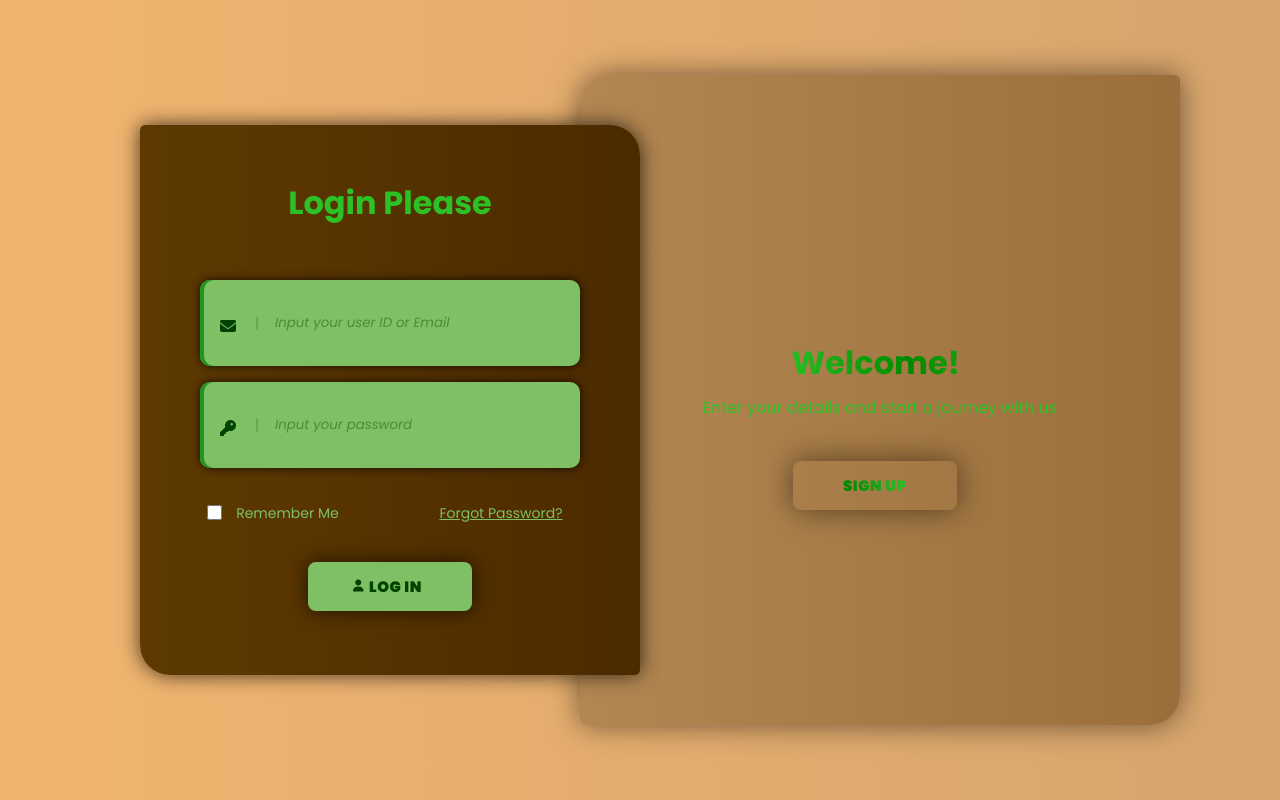
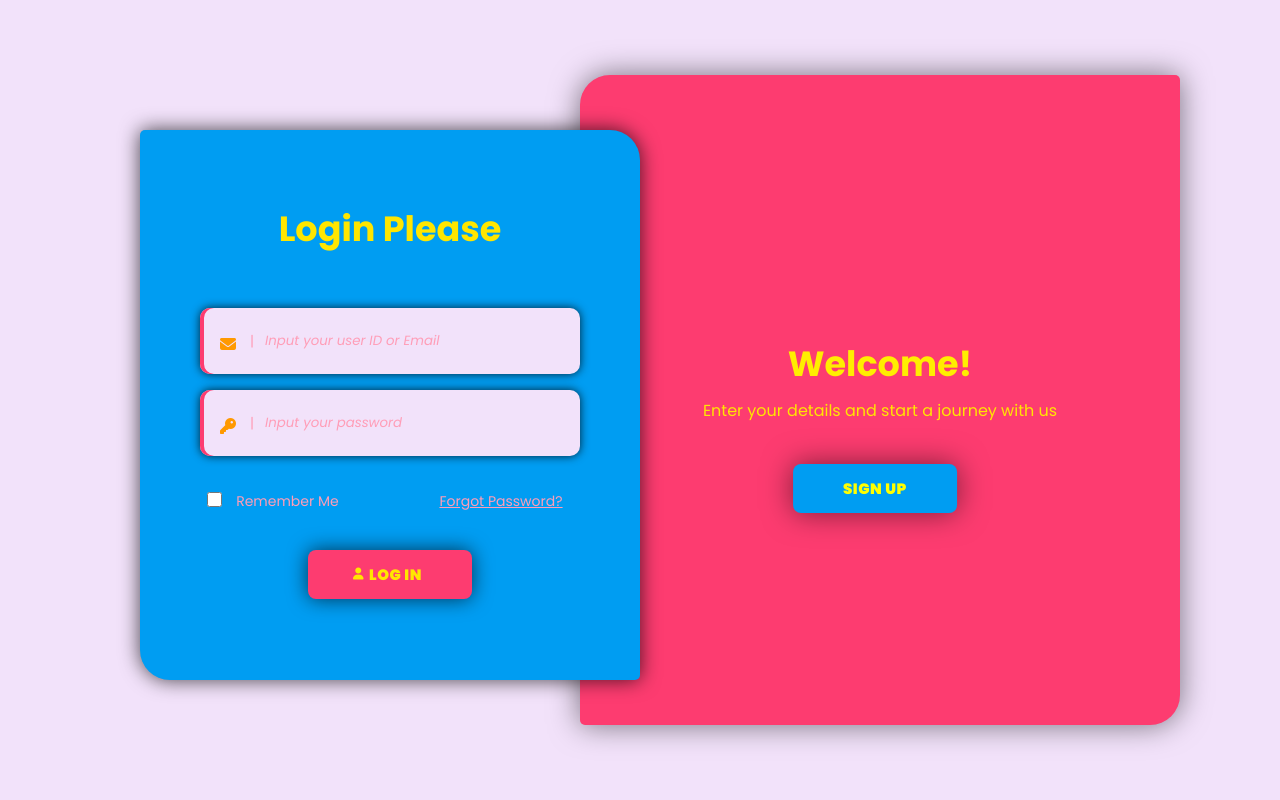
Before and after one commit to EmpireTech-Internship-Program/internship-program-ui-lazaro, a plain HTML site: page Project/Login/index.html in a window 1280 px wide. Drawn offline with Linux system fonts and the light colour scheme; files whose address does not match are found by name.

Commit message:
color palette update | Bank view in progress

```diff
--- a/Project/Login/index.html
+++ b/Project/Login/index.html
@@ -6,12 +6,14 @@
     <meta name="viewport" content="width=device-width, initial-scale=1.0">
     <link rel="stylesheet" href="../css/styles.css">
     <link rel="stylesheet" href="https://cdnjs.cloudflare.com/ajax/libs/font-awesome/6.5.1/css/all.min.css">
-    <link rel="icon" type="image/png" href="../images/Logo-BrownBG.png">
+    <link rel="icon" type="image/png" href="../images/Empire Finance Network logos 2/Empire Finance Network-logos_transparent resized.png">
     <title>Welcome - Empire Finance Network</title>
 </head>
 
 <body>
 
+    <main>
+        <section>
             <div class="container">
                 <div class="login-container">
                     <form>
@@ -35,12 +37,15 @@
                             <a href="../Login/index_recovery.html">Forgot Password?</a>
                         </div>
                         <button type="submit">
-                    <i class="fa-solid fa-user"></i>
+                            <i class="fa-solid fa-user"></i><span></span>
                             Log in
                         </button>
                     </form>
                 </div>
             </div>
+        </section>
+
+        <section>
             <div class="toggle-container" id="container">
                 <div class="signUp-container">
                     <h1>Welcome!</h1>
@@ -48,6 +53,9 @@
                     <button>Sign Up</button>
                 </div>
             </div>
+        </section>
+    </main>
+
     <script src="js/script.js"></script>
 
 </body>
--- a/Project/css/PasswordReset.css
+++ b/Project/css/PasswordReset.css
@@ -8,8 +8,7 @@
 }
 
 body {
-    background-color: #5e3a02;
-    background: linear-gradient(to right, #f1b56f, #d6a56d);
+    background-color: #f2e2fa;
     display: flex;
     align-items: center;
     justify-content: center;
@@ -24,13 +23,13 @@ body {
     align-items: center;
     justify-content: center;
     flex-direction: column;
-    background-color: #5e3a02;
-    background: linear-gradient(to right, #5e3a02, #4c2a00);
+    position: absolute;
+    transform: translate(-50%, -50%);
+    background-color: #009df2;
     width: 500px;
     max-width: 100%;
     min-height: 500px;
     border-radius: 30px 5px;
-    position: absolute;
     box-shadow: 0 0 20px rgba(0, 0, 0, 0.514);
 }
 
@@ -44,9 +43,10 @@ body {
 /* Title */
 
 .container h1 {
-    color: #2cc226;
+    color: #ffe600;
     display: flex;
     transform: translateY(-50px);
+    font-size: 30px;
 }
 
 /* Input box */
@@ -54,12 +54,12 @@ body {
 .container .input-box {
     position: relative;
     width: 380px;
-    padding: 20px;
+    padding: 15px;
     margin: 8px;
     border: 0;
     border-radius: 10px;
     outline: none;
-    background-color: #7ec063;
+    background-color: #f2e2fa;
     box-shadow: 0 0 20px rgba(0, 0, 0, 0.35);
     transform: translateY(-15px);
 }
@@ -76,7 +76,7 @@ body {
 
 .container .input-box input::placeholder {
     font-style: italic;
-    color: #0042004d;
+    color: #ff9db7;
 }
 
 /* Input box icon */
@@ -86,26 +86,26 @@ body {
     left: 20px;
     top: 50%;
     transform: translateY(-5px);
-    color: #004200;
+    color: #ff9900;
 }
 
 /* Separator ("|") between icon and input box */
 
 .container .input-box p {
     position: absolute;
-    left: 55px;
+    left: 50px;
     top: 50%;
     transform: translateY(-10px);
     font-size: 14px;
-    color: #0042004d;
+    color: #ff9db7;
 }
 
 /* 'Continue' button */
 
 .container button {
     display: flex;
-    background-color: #7ec063;
-    color: #004200;
+    background-color: #fd3c70;
+    color: #ffe600;
     font-size: 15px;
     padding: 13px 40px;
     margin: 0;
--- a/Project/css/passwordRecovery.css
+++ b/Project/css/passwordRecovery.css
@@ -8,8 +8,7 @@
 }
 
 body {
-    background-color: #f1b56f;
-    background: linear-gradient(to right, #f1b56f, #d6a56d);
+    background-color: #f2e2fa;
     display: flex;
     align-items: center;
     justify-content: center;
@@ -24,14 +23,14 @@ body {
     align-items: center;
     justify-content: center;
     flex-direction: column;
-    background-color: #5e3a02;
-    background: linear-gradient(to right, #5e3a02, #4c2a00);
+    position: absolute;
+    background-color: #009df2;
     width: 500px;
     max-width: 100%;
     min-height: 400px;
     border-radius: 30px 5px;
-    position: absolute;
     box-shadow: 0 0 20px rgba(0, 0, 0, 0.514);
+    transform: translate(-50%, -50%);
 }
 
 .container form {
@@ -44,17 +43,19 @@ body {
 /* Title */
 
 .container h1 {
-    color: #2cc226;
+    color: #ffe600;
     display: flex;
     transform: translateY(-30px);
+    font-size: 30px;
 }
 
 /* Subtitle */
 
 .container p {
-    color: #2cc226;
+    color: #ffe600;
     display: flex;
     transform: translateY(-20px);
+    font-size: 15px;
 }
 
 /* Input box */
@@ -62,12 +63,12 @@ body {
 .container .input-box {
     position: relative;
     width: 380px;
-    padding: 20px;
+    padding: 15px;
     margin: 8px;
     border: 0;
     border-radius: 10px;
     outline: none;
-    background-color: #7ec063;
+    background-color: #f2e2fa;
     box-shadow: 0 0 20px rgba(0, 0, 0, 0.685);
 }
 
@@ -83,7 +84,7 @@ body {
 
 .container input::placeholder {
     font-style: italic;
-    color: #0042006b;
+    color: #ff9db7;
 }
 
 /* Input box icon */
@@ -93,7 +94,7 @@ body {
     left: 20px;
     top: 50%;
     transform: translateY(-5px);
-    color: #004200;
+    color: #ff9900;
 }
 
 /* Separator ("|") between icon and input box */
@@ -104,15 +105,15 @@ body {
     top: 50%;
     transform: translateY(-10px);
     font-size: 14px;
-    color: #0042004d;
+    color: #ff9db7;
 }
 
 /* 'Reset Password' button */
 
 .container button {
     display: flex;
-    background-color: #7ec063;
-    color: #004200;
+    background-color: #fd3c70;
+    color: #ffe600;
     font-size: 15px;
     padding: 13px 50px;
     margin: 0;
--- a/Project/css/styles.css
+++ b/Project/css/styles.css
@@ -8,8 +8,7 @@
 }
 
 body {
-    background-color: #ffce95;
-    background: linear-gradient(to right, #f1b56f, #d6a56d);
+    background-color: #f2e2fa;
     display: flex;
     align-items: center;
     justify-content: center;
@@ -24,14 +23,13 @@ body {
     align-items: center;
     justify-content: center;
     flex-direction: column;
-    background-color: #5e3a02;
-    background: linear-gradient(to right, #5e3a02, #4c2a00);
+    background-color: #009df2;
     width: 500px;
     max-width: 100%;
     min-height: 550px;
     border-radius: 5px 30px;
     position: absolute;
-    transform: translateX(-50%);
+    transform: translate(-40%, 10%);
     box-shadow: 0 0 20px rgba(0, 0, 0, 0.719);
     z-index: 1;
 }
@@ -41,14 +39,16 @@ body {
     align-items: center;
     justify-content: center;
     flex-direction: column;
+    text-align: center;
 }
 
 /* Login title */
 
 .container .login-container h1 {
-    color: #2cc226;
+    color: #ffe600;
     display: flex;
     transform: translateY(-60px);
+    font-size: 35px;
 }
 
 /* Input box */
@@ -56,13 +56,13 @@ body {
 .container .login-container .input-box {
     position: relative;
     width: 380px;
-    padding: 25px;
+    padding: 15px;
     margin: 8px;
     border: 0;
     border-radius: 10px;
     outline: none;
-    background-color: #7ec063;
-    box-shadow: 0 0 10px rgba(0, 0, 0, 0.788), inset 4px 0 0 rgb(31, 150, 31);
+    background-color: #f2e2fa;
+    box-shadow: 0 0 10px rgba(0, 0, 0, 0.788), inset 4px 0 0 rgb(253, 60, 112);
     transform: translateY(-15px);
 }
 
@@ -78,7 +78,7 @@ body {
 
 .container .login-container input::placeholder {
     font-style: italic;
-    color: #0042006b;
+    color: #ff9db7;
 }
 
 /* Input box icons */
@@ -88,18 +88,18 @@ body {
     left: 20px;
     top: 50%;
     transform: translateY(-5px);
-    color: #004200;
+    color: #ff9900;
 }
 
 /* Separator ("|") between icon and input box */
 
 .container .login-container .input-box p {
     position: absolute;
-    left: 55px;
+    left: 50px;
     top: 50%;
     transform: translateY(-10px);
     font-size: 14px;
-    color: #0042004d;
+    color: #ff9db7;
 }
 
 /* 'Remember Me' & 'Forgot Password?' wrapper */
@@ -107,7 +107,7 @@ body {
 .container .login-container .remember-forgot {
     vertical-align: middle;
     font-size: 14px;
-    color: #7ec063;
+    color: #ff9db7;
     position: relative;
     transform: translateY(12px);
 }
@@ -120,13 +120,13 @@ body {
     margin: 0;
     vertical-align: middle;
     transform: translate(-10px, -2px);
-    accent-color: #7ec063;
+    accent-color: #ff9db7;
 }
 
 /* 'Forgot Password?' Hyperlink */
 
 .container .login-container a {
-    color: #7ec063;
+    color: #ff9db7;
     font-size: 14px;
     margin-left: 97px;
 }
@@ -135,8 +135,8 @@ body {
 
 .container .login-container button {
     display: flex;
-    background-color: #7ec063;
-    color: #004200;
+    background-color: #fd3c70;
+    color: #ffe600;
     font-size: 15px;
     padding: 13px 50px;
     margin: 0;
@@ -161,8 +161,7 @@ body {
 /* Right box (Sign Up side) */
 
 .toggle-container {
-    background-color: #b38752;
-    background: linear-gradient(to right, #b38752, #9a6f3b);
+    background-color: #fd3c70;
     width: 600px;
     max-width: 100%;
     min-height: 650px;
@@ -178,26 +177,23 @@ body {
 /* Right box title */
 
 .toggle-container h1 {
-    transform: translateX(25%);
-    background: linear-gradient(to right, #008a00, #0f9d0d, #1eb01a, #2cc226, #3bd533, #2cc226, #1eb01a, #0f9d0d, #008a00, #0f9d0d, #1eb01a, #2cc226, #3bd533, #2cc226, #1eb01a, #0f9d0d, #008a00);
-    background-size: 200% 100%;
-    color: transparent;
-    background-clip: text;
-    -webkit-background-clip: text;
-    animation: colorMove 3s linear infinite;
+    color: #ffee00;
+    text-align: center;
+    font-size: 35px;
 }
 
 /* Subtitle */
 
 .toggle-container p {
     transform: translateY(30%);
-    color: #2cc226;
+    color: #ffe600;
 }
 
 /* 'Sign Up' Button */
 
 .toggle-container button {
-    background-color: #b38752;
+    background-color: #009df2;
+    color: #ffff00;
     transform: translate(55%, 100%);
     font-size: 15px;
     padding: 13px 50px;
@@ -208,24 +204,4 @@ body {
     text-transform: uppercase;
     cursor: pointer;
     box-shadow: 0 0 30px rgba(0, 0, 0, 0.514);
-    background: linear-gradient(to right, #008a00, #0f9d0d, #1eb01a, #2cc226, #3bd533, #2cc226, #1eb01a, #0f9d0d, #008a00, #0f9d0d, #1eb01a, #2cc226, #3bd533, #2cc226, #1eb01a, #0f9d0d, #008a00);
-    background-size: 200% 100%;
-    color: transparent;
-    background-clip: text;
-    -webkit-background-clip: text;
-    animation: colorMove 3s linear infinite;
 }
-
-/* Color gradient animation */
-
-@keyframes colorMove {
-    0% {
-        background-position: 0% 0;
-        color: transparent;
-    }
-
-    100% {
-        background-position: 100% 0;
-        color: transparent;
-    }
-}
```
Also changed, not shown: Project/Login/index_passwordReset.html (+5 -2 lines), Project/Login/index_recovery.html (+5 -1 lines), Project/views/bankView.html (+109 -0 lines), Project/images/Logo-BrownBG.png (deleted), Project/images/Logo-transparentBG.png (deleted), Project/images/Logo.jpg (deleted), Project/txt/ColorPalette.txt, Project/txt/Icons.txt. Lines whose indentation alone changed are shown as unchanged.
